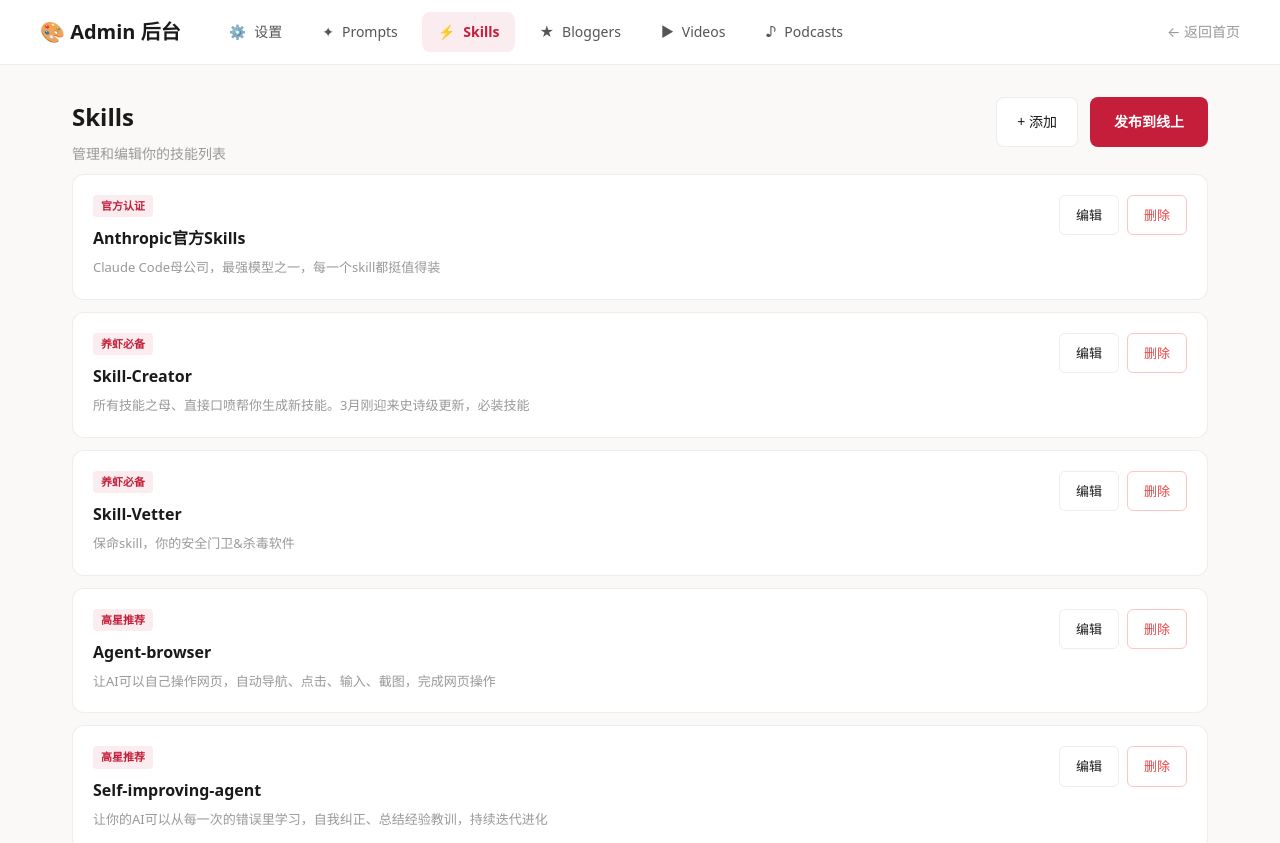
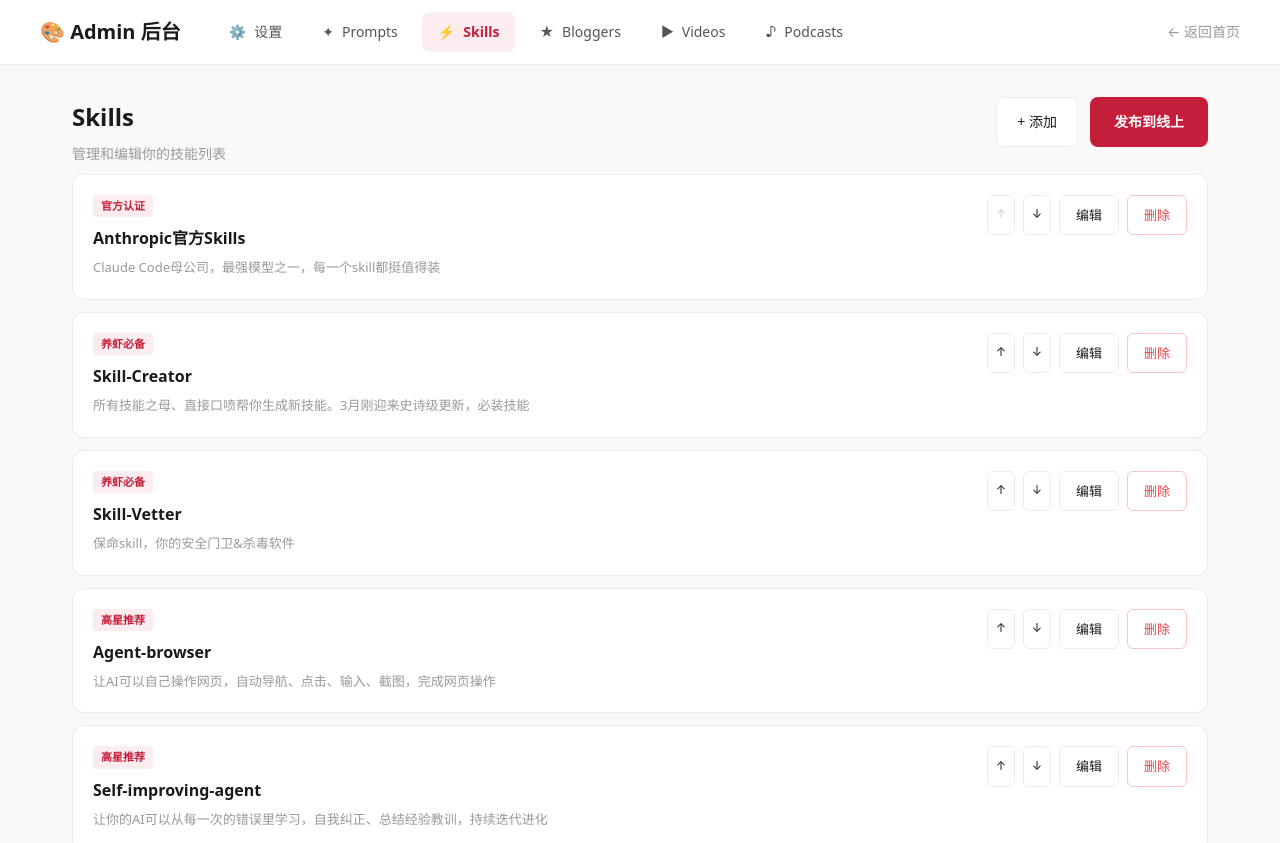
Before and after one commit to MelodyTung888/learning-library, a Next.js app: page /admin/skills in a window 1280 px wide. Shown: the top 843 px of the page. Built offline with nearby package versions, Linux system fonts and the light colour scheme.

Commit message:
feat(admin): add sort by rank after save and up/down buttons for reordering

```diff
--- a/src/components/admin/DataEditor.tsx
+++ b/src/components/admin/DataEditor.tsx
@@ -38,6 +38,8 @@
   const handleSaveItem = (index: number) => {
     const updated = [...data];
     updated[index] = { ...data[index], ...(index === -1 ? newItem : data[index]) };
+    // Sort by rank after saving
+    updated.sort((a, b) => String(a.rank || "").localeCompare(String(b.rank || ""), undefined, { numeric: true }));
     setData(updated);
     setEditingIndex(null);
     setIsAdding(false);
@@ -47,6 +49,7 @@
   const handleDelete = (index: number) => {
     if (confirm("确定要删除这条记录吗？")) {
       const updated = data.filter((_, i) => i !== index);
+      updated.sort((a, b) => String(a.rank || "").localeCompare(String(b.rank || ""), undefined, { numeric: true }));
       setData(updated);
     }
   };
@@ -433,6 +436,50 @@
                 </div>
                 <div style={{ display: "flex", gap: "0.5rem" }}>
                   <button
+                    onClick={() => {
+                      const updated = [...data];
+                      const item = updated[index];
+                      updated.splice(index, 1);
+                      updated.splice(index - 1, 0, item);
+                      updated.sort((a, b) => String(a.rank || "").localeCompare(String(b.rank || ""), undefined, { numeric: true }));
+                      setData(updated);
+                    }}
+                    disabled={index === 0}
+                    style={{
+                      padding: "0.5rem",
+                      background: "transparent",
+                      border: "1px solid var(--border)",
+                      borderRadius: "6px",
+                      fontSize: "0.75rem",
+                      color: index === 0 ? "#ccc" : "var(--color-text-primary)",
+                      cursor: index === 0 ? "not-allowed" : "pointer"
+                    }}
+                  >
+                    ↑
+                  </button>
+                  <button
+                    onClick={() => {
+                      const updated = [...data];
+                      const item = updated[index];
+                      updated.splice(index, 1);
+                      updated.splice(index + 1, 0, item);
+                      updated.sort((a, b) => String(a.rank || "").localeCompare(String(b.rank || ""), undefined, { numeric: true }));
+                      setData(updated);
+                    }}
+                    disabled={index === data.length - 1}
+                    style={{
+                      padding: "0.5rem",
+                      background: "transparent",
+                      border: "1px solid var(--border)",
+                      borderRadius: "6px",
+                      fontSize: "0.75rem",
+                      color: index === data.length - 1 ? "#ccc" : "var(--color-text-primary)",
+                      cursor: index === data.length - 1 ? "not-allowed" : "pointer"
+                    }}
+                  >
+                    ↓
+                  </button>
+                  <button
                     onClick={() => setEditingIndex(index)}
                     style={{
                       padding: "0.5rem 1rem",
```
